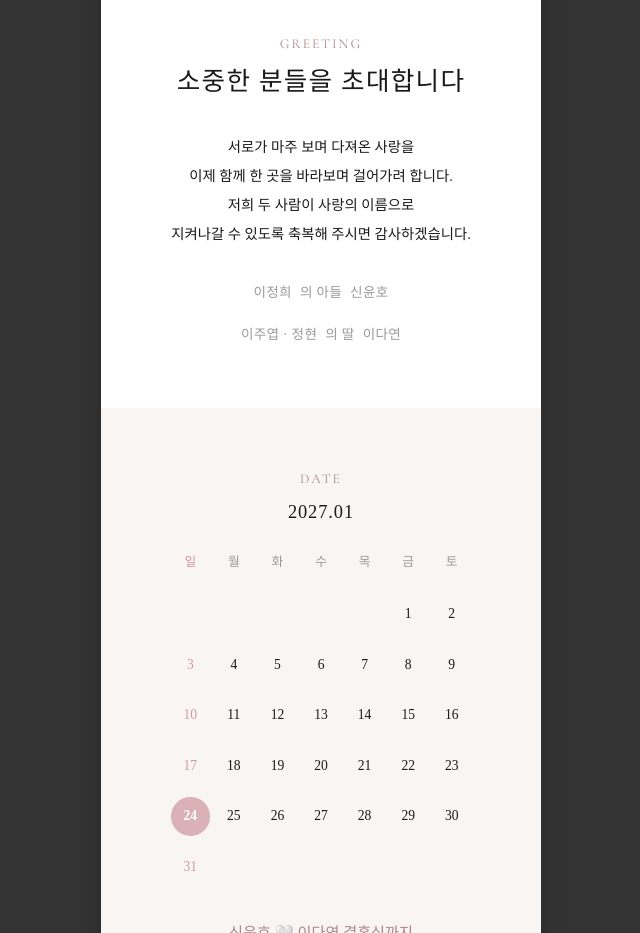
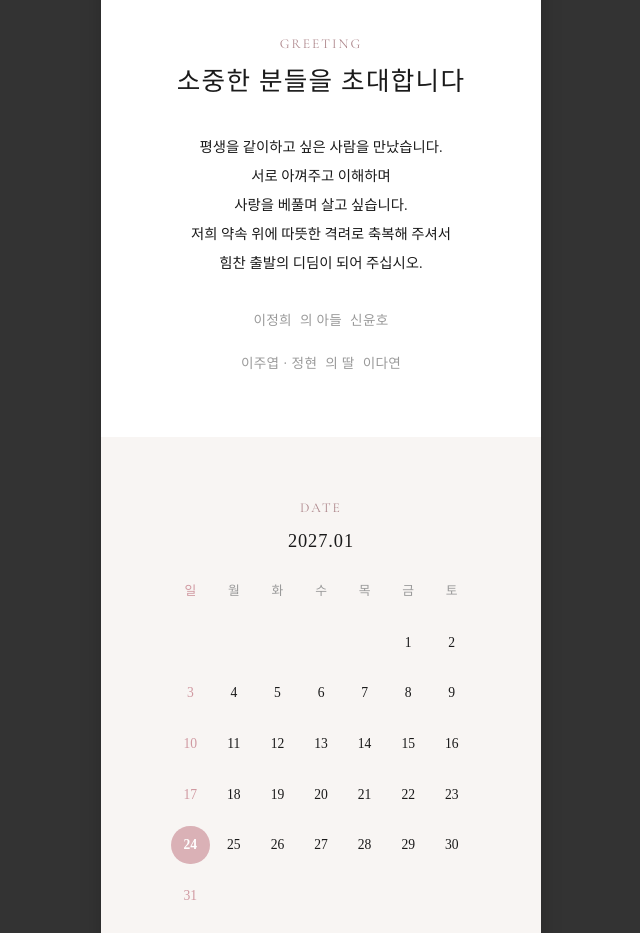
Before and after one commit to unoShin/wedding-card, a website: page index.html in a window 1280 px wide. Shown: the part 780-1713 px from the top of the page, without its empty margins (319-959 px from the left). Drawn offline with nearby package versions, Linux system fonts and the light colour scheme; no server answers; a web font is replaced by a local one.

Commit message:
Update greeting invitation message text

```diff
--- a/index.html
+++ b/index.html
@@ -57,10 +57,11 @@
       <div class="title-kor">소중한 분들을 초대합니다</div>
 
       <p style="line-height: 2; font-size: 0.9rem;">
-        서로가 마주 보며 다져온 사랑을<br>
-        이제 함께 한 곳을 바라보며 걸어가려 합니다.<br>
-        저희 두 사람이 사랑의 이름으로<br>
-        지켜나갈 수 있도록 축복해 주시면 감사하겠습니다.
+        평생을 같이하고 싶은 사람을 만났습니다.<br>
+        서로 아껴주고 이해하며<br>
+        사랑을 베풀며 살고 싶습니다.<br>
+        저희 약속 위에 따뜻한 격려로 축복해 주셔서<br>
+        힘찬 출발의 디딤이 되어 주십시오.
       </p>
 
       <!-- Parents / Intro Names Row -->
```
